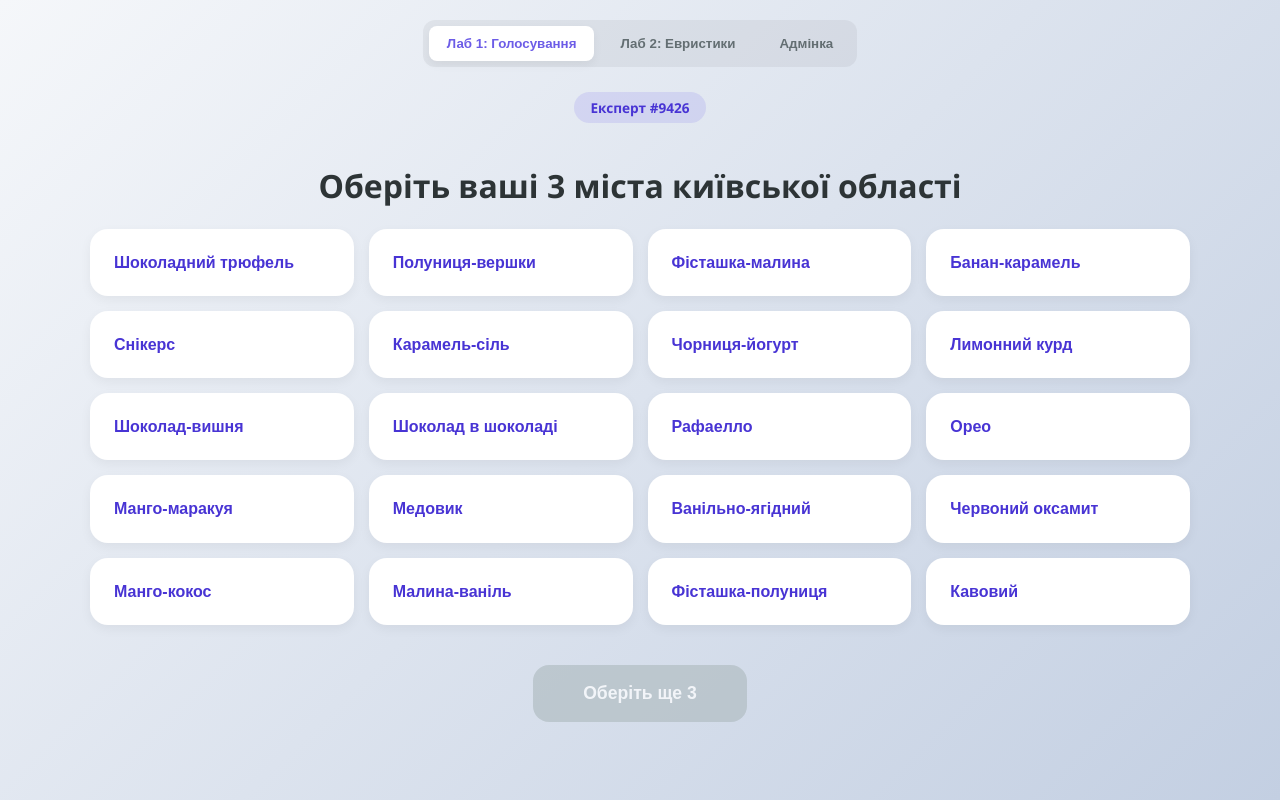
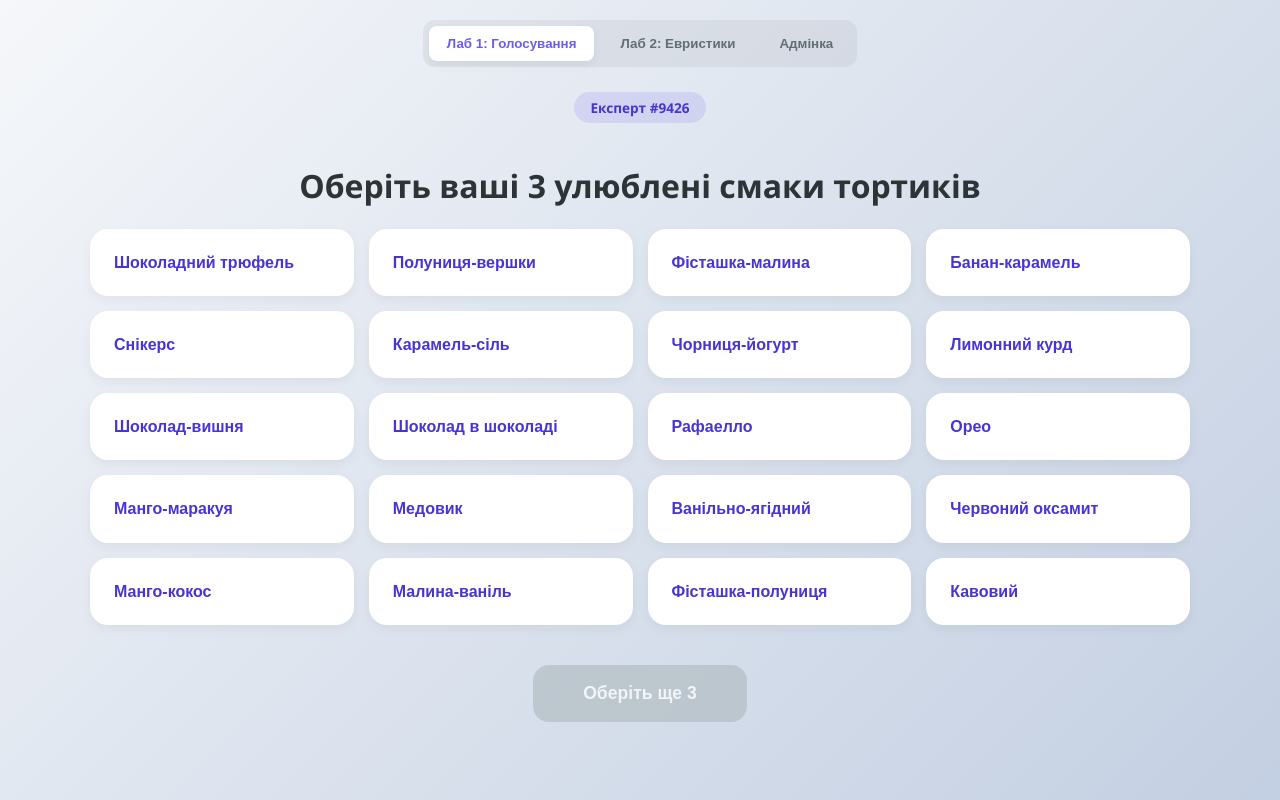
Before and after one commit to katerynatroian/dessets-taste, a website built with Vite: page index.html in a window 1280 px wide. Built offline with nearby package versions, Linux system fonts and the light colour scheme; some packages are replaced by stand-ins of ours.

Commit message:
minor changes

```diff
--- a/index.html
+++ b/index.html
@@ -16,7 +16,7 @@
 
       <div id="voting-section">
           <div class="user-badge" id="user-display">Завантаження...</div>
-          <h1>Оберіть ваші 3 міста київської області</h1>
+          <h1>Оберіть ваші 3 улюблені смаки тортиків</h1>
           <div id="app"></div>
           <button id="submit-btn" disabled>Оберіть 3 міста</button>
       </div>
```
